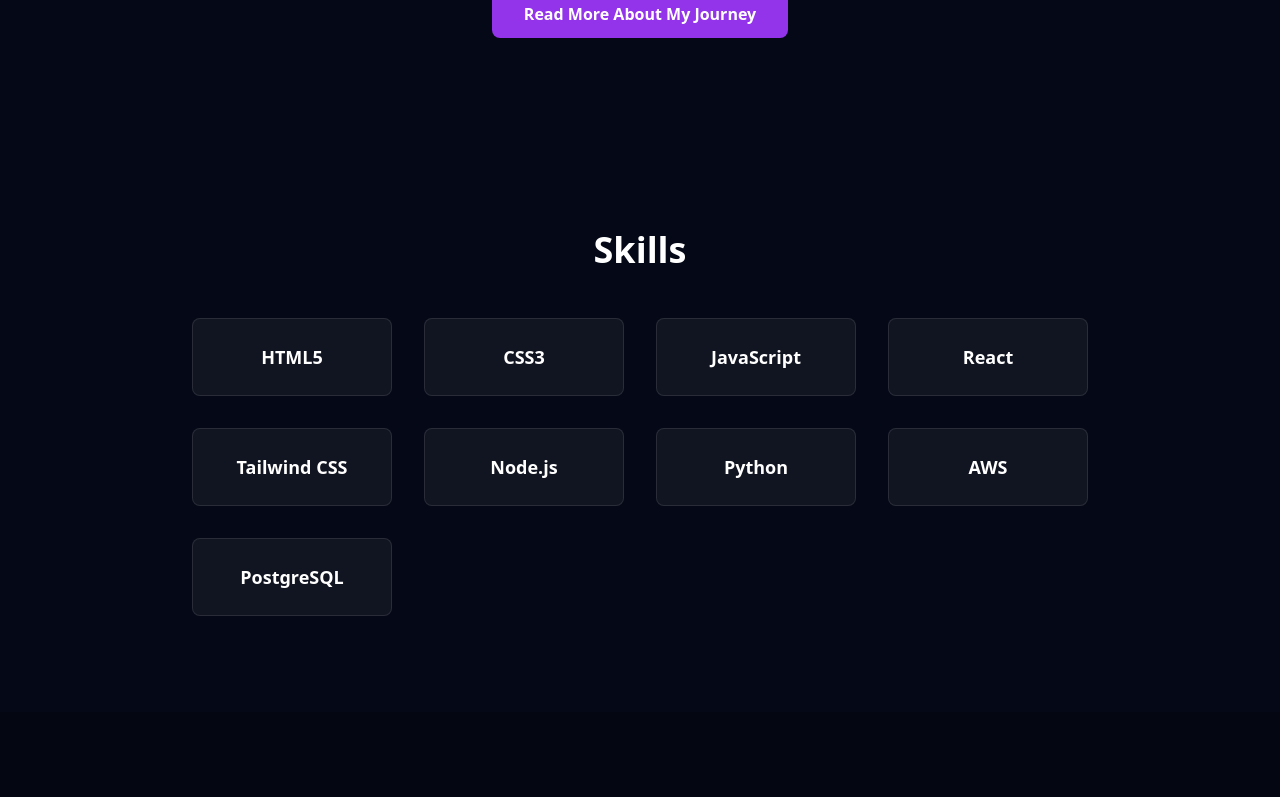
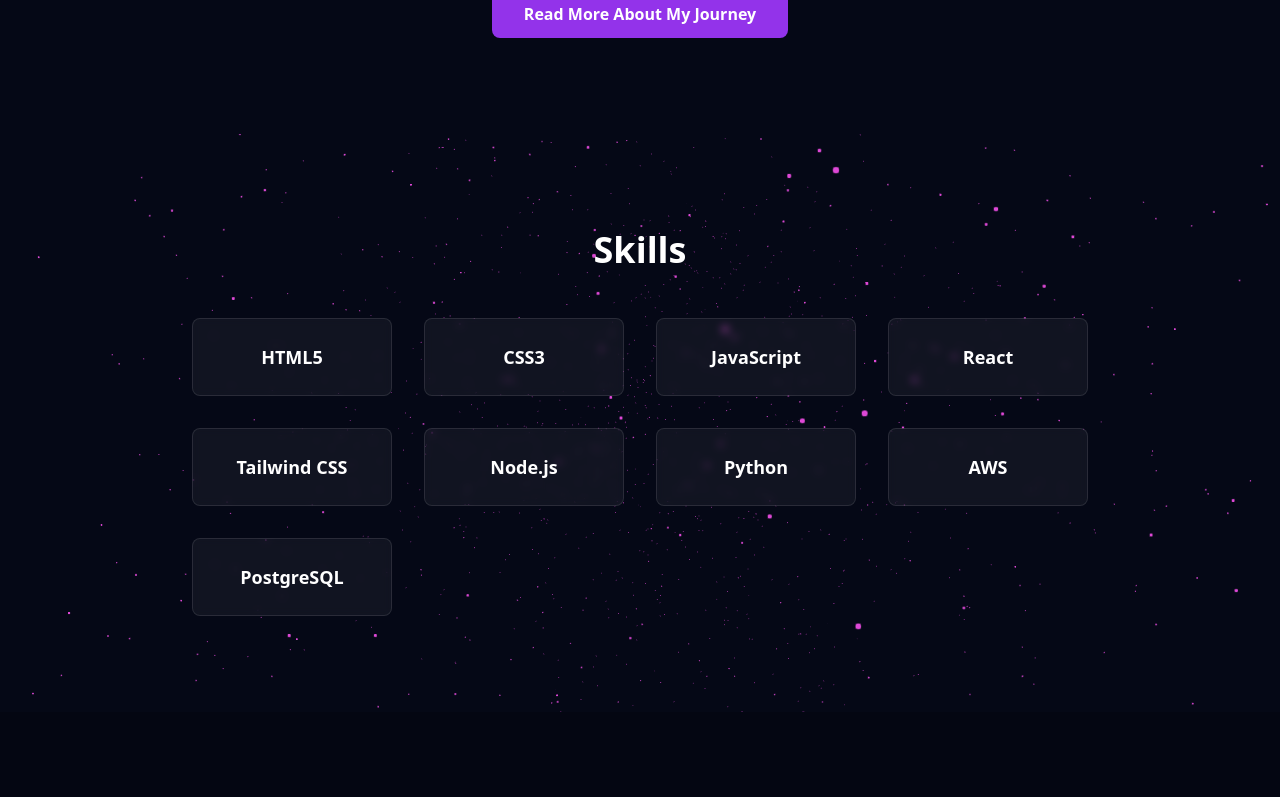
Before and after one commit to arjav007/my-portfolio, a React (Vite) app: page / in a window 1280 px wide. Shown: the part 1143-1940 px from the top of the page. Built offline with nearby package versions, Linux system fonts and the light colour scheme.

Commit message:
stars in all

```diff
--- a/src/components/Projects.jsx
+++ b/src/components/Projects.jsx
@@ -1,6 +1,8 @@
 import React from 'react';
 import { motion } from 'framer-motion';
 import AnimatedSection from './AnimatedSection'; // Helper for scroll-reveal animations
+import StarsCanvas from './Stars.jsx'; // Import the starfield animation
+
 
 // --- Project Card Sub-component ---
 // Now includes 'metrics' and 'technologies' to showcase impact and skills.
@@ -90,7 +92,9 @@ export default function Projects() {
 
   return (
     <AnimatedSection className="py-24 bg-black/20" id="projects">
-      <div className="container mx-auto px-6">
+      {/* The starfield animation is placed here, in the background. */}
+      <StarsCanvas />
+      <div className="container mx-auto px-6 z-10">
         <h2 className="text-4xl font-bold text-center mb-12 text-white">Projects Spotlight</h2>
         <motion.div
             className="grid md:grid-cols-2 lg:grid-cols-3 gap-8"
--- a/src/components/Skills.jsx
+++ b/src/components/Skills.jsx
@@ -1,12 +1,14 @@
 import React from 'react';
 import { motion } from 'framer-motion';
 import AnimatedSection from './AnimatedSection'; // Helper for scroll-reveal animations
+import StarsCanvas from './Stars.jsx'; // Import the starfield animation
 
 // --- SkillIcon Sub-component ---
 // Defines the style and animation for each individual skill.
 const SkillIcon = ({ name }) => (
   <motion.div
-    className="flex flex-col items-center justify-center p-6 bg-white/5 rounded-lg border border-white/10"
+    // Added backdrop-blur-sm for a nice frosted-glass effect over the stars
+    className="flex flex-col items-center justify-center p-6 bg-white/5 backdrop-blur-sm rounded-lg border border-white/10"
     variants={{
         // Defines the animation variant for when the element becomes visible
         visible: { opacity: 1, y: 0, transition: { duration: 0.5, ease: 'easeOut' } },
@@ -22,14 +24,20 @@ const SkillIcon = ({ name }) => (
   </motion.div>
 );
 
-// --- Main Skills Section ---
+// --- Main Skills Section (Updated) ---
+// This version now includes the 3D starfield background.
 export default function Skills() {
   // Your specific skill set is used here.
   const userSkills = ["HTML5", "CSS3", "JavaScript", "React", "Tailwind CSS", "Node.js", "Python", "AWS","PostgreSQL"];
 
   return (
-    <AnimatedSection className="py-24" id="skills">
-      <div className="container mx-auto px-6">
+    // The section is now a "relative" positioning context to contain the background.
+    <AnimatedSection className="py-24 relative" id="skills">
+      {/* The starfield animation is placed here, in the background. */}
+      <StarsCanvas />
+
+      {/* The content is placed in a container with a higher z-index to appear on top. */}
+      <div className="container mx-auto px-6 relative z-10">
         <h2 className="text-4xl font-bold text-center mb-12 text-white">Skills</h2>
         <motion.div
           className="grid grid-cols-2 sm:grid-cols-3 md:grid-cols-4 gap-8 max-w-4xl mx-auto"
```
